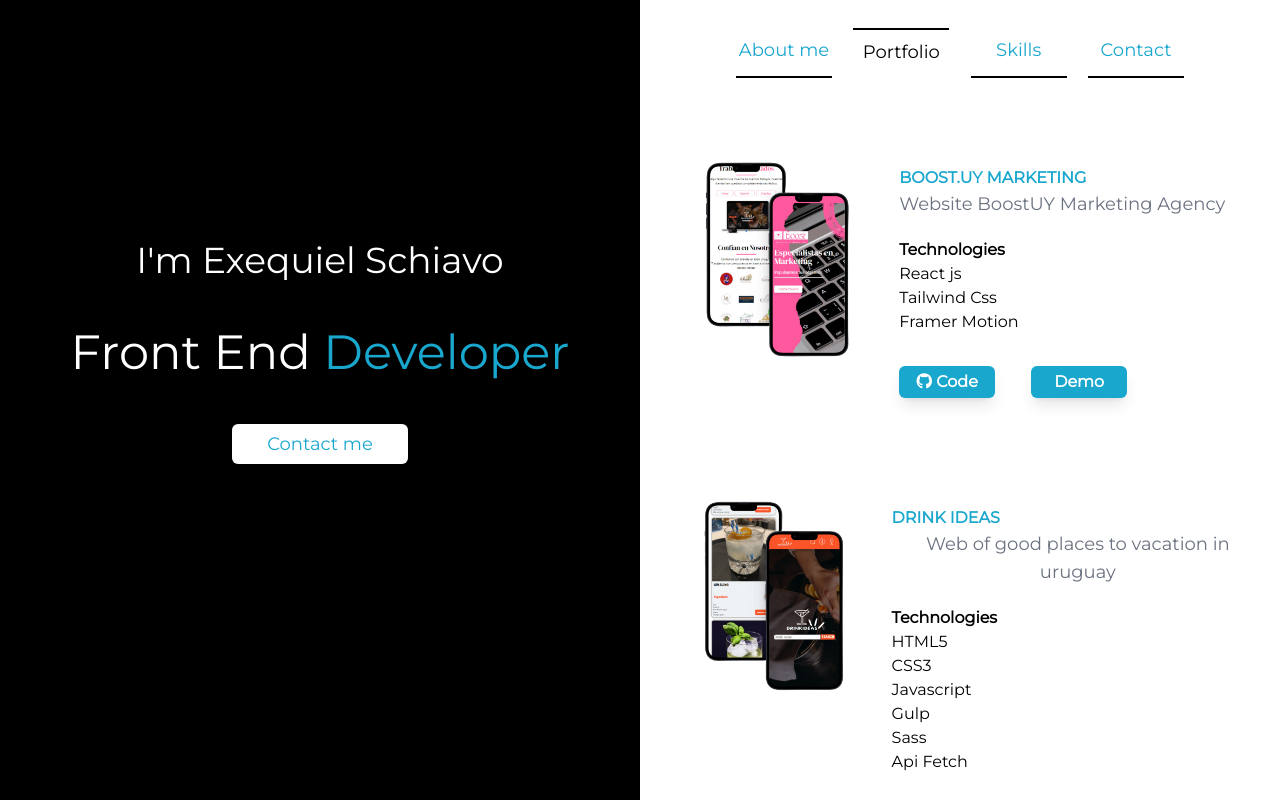
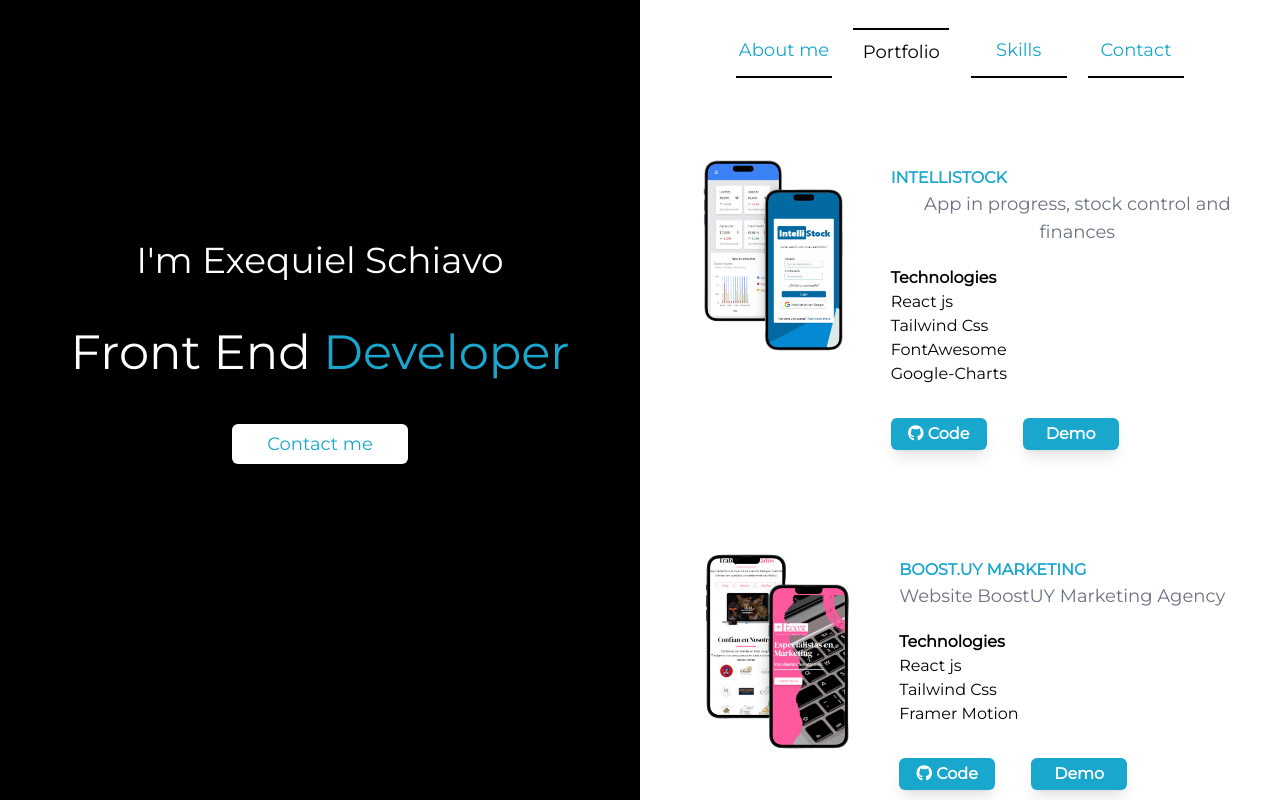
Before and after one commit to Exeq10/newportfolio, a React (Vite) app: page /portfolio in a window 1280 px wide. Built offline with nearby package versions, Linux system fonts and the light colour scheme.

Commit message:
add new proyect

```diff
--- a/src/projects/data.js
+++ b/src/projects/data.js
@@ -1,6 +1,16 @@
 export const MyProjects = [
 
 
+
+    {
+        nombre : 'IntelliStock',
+        picture :'/img/intelliStock.svg',
+        desc : 'App in progress, stock control and finances ',
+        techs :['React js','Tailwind Css','FontAwesome','Google-Charts'],
+
+        url:'https://dashboardpannel.netlify.app/login',
+        github:'https://github.com/Exeq10/DashboardPannel'
+    },
 
     {
         nombre : 'Boost.uy Marketing',
```
Also changed, not shown: public/img/intelliStock.svg (added).
